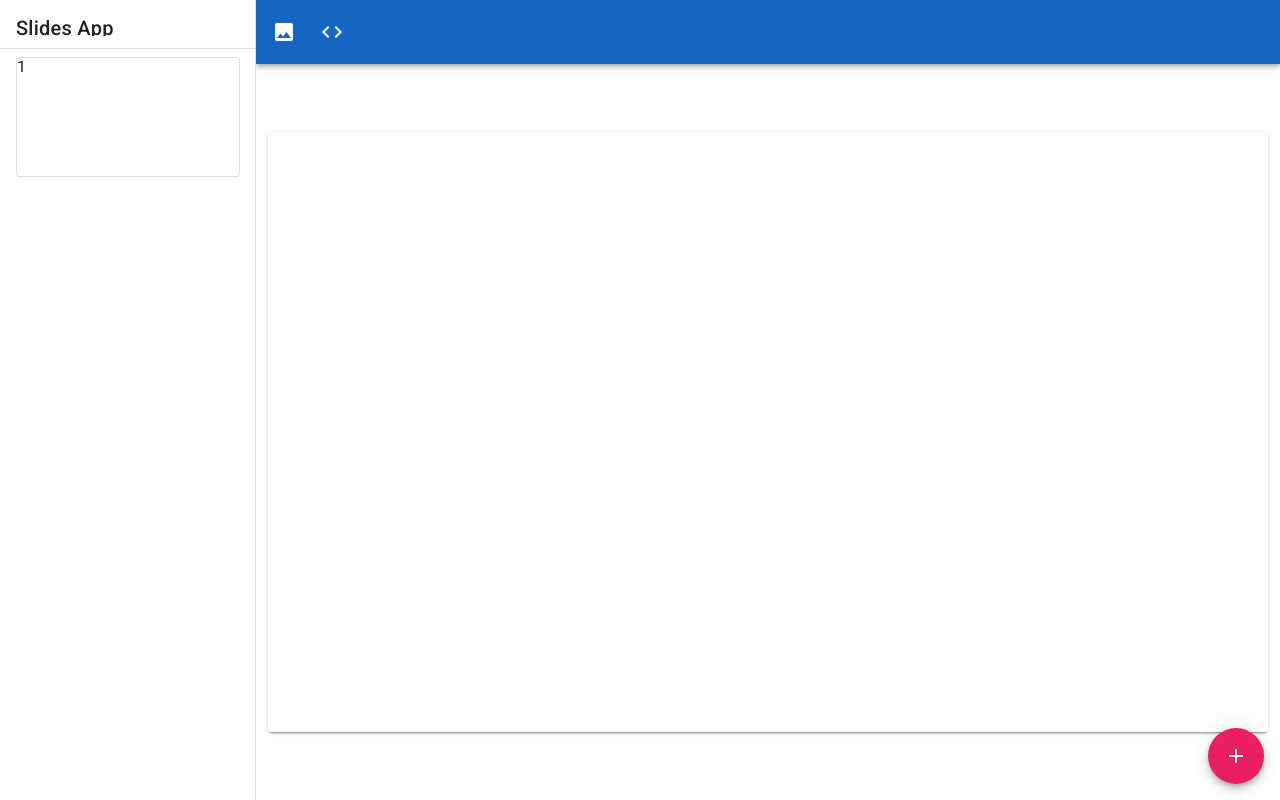
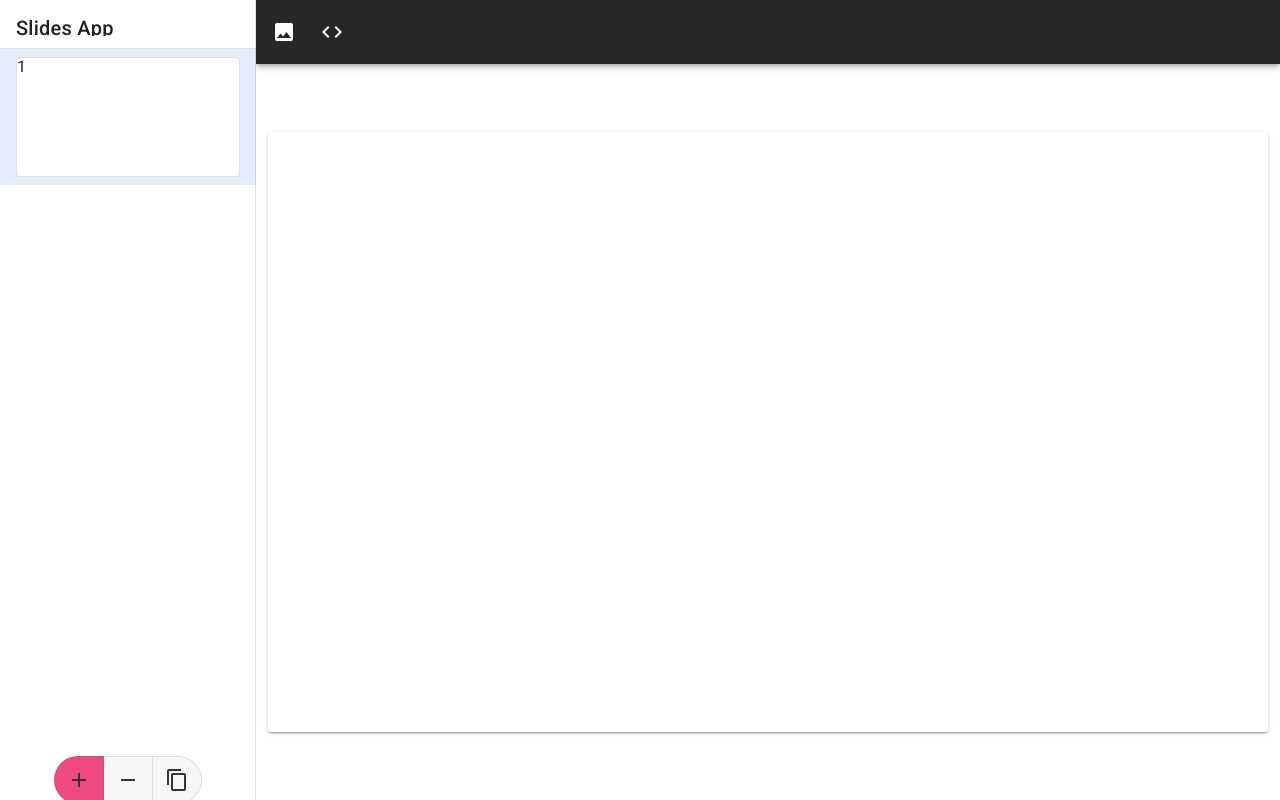
Before and after one commit to jdranczewski/ic-hack-2020, a Vue app in the folder slideshow-editor/: page / in a window 1280 px wide. Built offline with nearby package versions, Linux system fonts and the light colour scheme.

Commit message:
Stylised buttons

```diff
--- a/slideshow-editor/src/App.vue
+++ b/slideshow-editor/src/App.vue
@@ -10,8 +10,8 @@
 
         <v-divider></v-divider>
 
-        <v-list-item-group color="primary">
-          <v-list-item v-for="(s, i) in slides" :key="i" @click="currentSlide=i">
+        <v-list-item-group color="primary" v-model="currentSlide" mandatory>
+          <v-list-item v-for="(s, i) in slides" :key="i">
             <v-list-item-content>
               <v-card
                 outlined
@@ -23,9 +23,27 @@
           </v-list-item>
         </v-list-item-group>
       </v-list>
+
+      <template v-slot:append>
+        <v-row align="center" justify="center">
+          <div class="pa-2">
+            <v-btn-toggle rounded>
+              <v-btn @click="addSlide(currentSlide)" color="pink" dark>
+                <v-icon>mdi-plus</v-icon>
+              </v-btn>
+              <v-btn @click="removeSlide(currentSlide)">
+                <v-icon>mdi-minus</v-icon>
+              </v-btn>
+              <v-btn @click="copySlide(currentSlide)">
+                <v-icon>mdi-content-copy</v-icon>
+              </v-btn>
+            </v-btn-toggle>
+          </div>
+        </v-row>
+      </template>
     </v-navigation-drawer>
 
-    <v-app-bar app color="blue darken-3" dark>
+    <v-app-bar app color="darken-3" dark>
       <v-btn icon @click="addImage(currentSlide)">
         <v-icon>mdi-image</v-icon>
       </v-btn>
@@ -53,27 +71,20 @@
               v-on="{change: itemChange(i)}"
             >
               <img v-if="objects[i].type == 'img'" :src="objects[i].src" class="slideObject" />
-              <text-box2 v-if="objects[i].type == 'div'"></text-box2>
-              <!-- <div
-                v-if="objects[i].type == 'div'"
-                style="width: 100%; height: 100%"
-              >{{objects[i].content}}</div>-->
+              <div v-if="objects[i].type == 'div'" class="slideObject">{{objects[i].content}}</div>
             </drr>
           </div>
         </v-card>
       </v-container>
-      <v-btn bottom color="pink" dark fab fixed right @click="addSlide()">
+      <!-- <v-btn bottom color="pink" dark fab fixed right @click="addSlide()">
         <v-icon>mdi-plus</v-icon>
-      </v-btn>
+      </v-btn>-->
     </v-content>
   </v-app>
 </template>
 
 <script>
-import TextBox2 from "./components/TextBox2.vue";
-
 export default {
-  components: { TextBox2 },
   data: () => ({
     dialog: false,
     drawer: null,
@@ -82,7 +93,7 @@ export default {
       {
         background_colour: "white",
         visible: [],
-        transition_time: 1,
+        transition_time: 0,
         styles: {}
       }
     ],
@@ -90,16 +101,36 @@ export default {
   }),
 
   methods: {
-    addSlide() {
+    addSlide(slide_index) {
       const slide = {
         background_colour: "white",
         visible: [],
         transition_time: 0,
-        styles: []
+        styles: {}
       };
 
-      // this.slides.push(slide);
-      this.slides.splice(this.currentSlide + 1, 0, slide);
+      this.slides.splice(slide_index + 1, 0, slide);
+      this.currentSlide = slide_index + 1;
+    },
+
+    removeSlide(slide_index) {
+      if (this.slides.length > 1) {
+        this.slides.splice(slide_index, 1);
+      }
+      if (this.slides.length == slide_index) {
+        this.currentSlide = slide_index - 1;
+      } else {
+        this.currentSlide = slide_index;
+      }
+    },
+
+    copySlide(slide_index) {
+      this.slides.splice(
+        slide_index,
+        0,
+        JSON.parse(JSON.stringify(this.slides[slide_index]))
+      );
+      this.currentSlide = slide_index + 1;
     },
 
     addImage(slide_index) {
```
